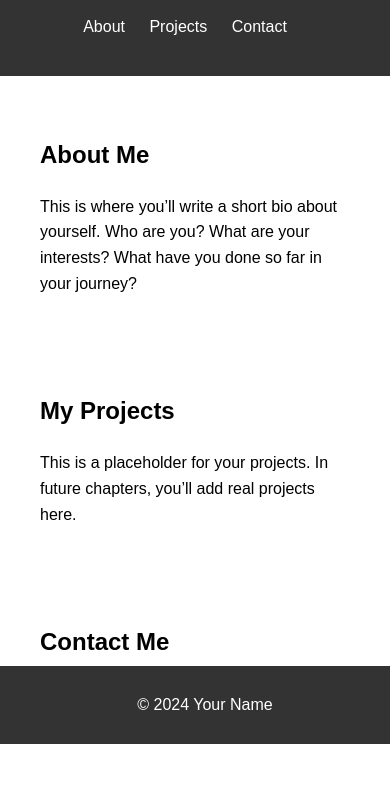
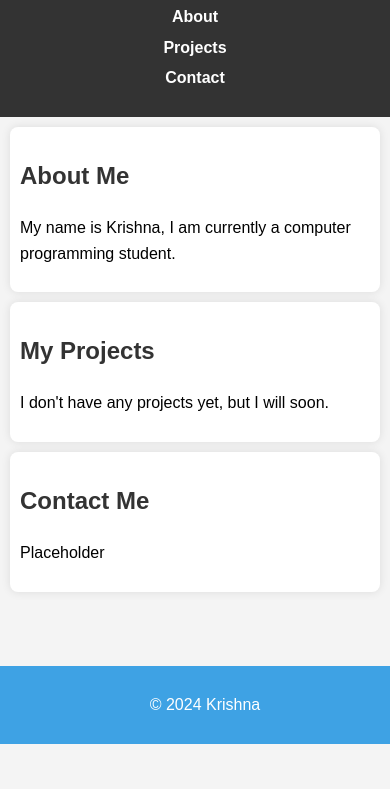
Before and after one commit to 2017krishna/my-portfolio, a plain HTML site: page index.html in a window 390 px wide. Shown: the part 100-889 px from the top of the page. After the commit the page ends 844 px from the top, so only its background shows below. Drawn offline with Linux system fonts and the light colour scheme; files that its build step writes are made by us from their sources.

Commit message:
Added basic CSS styling and responsive design

```diff
--- /dev/null
+++ b/css/styles.css
@@ -0,0 +1,73 @@
+body {
+    font-family: Arial, sans-serif;
+    margin: 0;
+    padding: 0;
+    background-color: #f4f4f4;
+    line-height: 1.6;
+}
+
+header, footer {
+    background-color: #333;
+    color: white;
+    text-align: center;
+    padding: 20px;
+}
+
+footer {
+    background-color: #3ea2e4;
+    color: white;
+    text-align: center;
+    padding: 0px;
+    position: fixed;
+    width: 100%;
+    bottom: 0;
+}
+
+section {
+    padding: 20px;
+    margin: 20px;
+    background-color: white;
+    border-radius: 8px;
+    box-shadow: 0 0 10px rgba(0, 0, 0, 0.1);
+}
+
+h2 {
+    color: #333;
+}
+
+nav ul {
+    list-style: none;
+    padding: 0;
+}
+
+nav ul li {
+    display: inline;
+    margin: 0 10px;
+}
+
+nav ul li a {
+    color: white;
+    text-decoration: none;
+    font-weight: bold;
+}
+
+nav ul li a:hover {
+    text-decoration: underline;
+}
+
+@media only screen and (max-width: 600px) {
+    header, footer {
+        padding: 10px;
+    }
+
+    nav ul li {
+        display: block;
+        text-align: center;
+        margin: 5px 0;
+    }
+
+    section {
+        padding: 10px;
+        margin: 10px;
+    }
+}
--- a/index.html
+++ b/index.html
@@ -9,7 +9,7 @@
 <body>
     <!-- Header Section -->
     <header>
-        <h1>Your Name</h1>
+        <h1>Krishna Pushparajah</h1>
         <nav>
             <ul>
                 <li><a href="#about">About</a></li>
@@ -22,24 +22,24 @@
     <!-- About Section -->
     <section id="about">
         <h2>About Me</h2>
-        <p>This is where you’ll write a short bio about yourself. Who are you? What are your interests? What have you done so far in your journey?</p>
+        <p>My name is Krishna, I am currently a computer programming student.</p>
     </section>
 
     <!-- Projects Section -->
     <section id="projects">
         <h2>My Projects</h2>
-        <p>This is a placeholder for your projects. In future chapters, you’ll add real projects here.</p>
+        <p>I don't have any projects yet, but I will soon.</p>
     </section>
 
     <!-- Contact Section -->
     <section id="contact">
         <h2>Contact Me</h2>
-        <p>In the future, this will be a contact form. For now, just leave this as a placeholder.</p>
+        <p>Placeholder</p>
     </section>
 
     <!-- Footer Section -->
     <footer>
-        <p>&copy; 2024 Your Name</p>
+        <p>&copy; 2024 Krishna</p>
     </footer>
 </body>
 </html>
--- a/styles.css
+++ /dev/null
@@ -1,44 +0,0 @@
-/* General Styles */
-body {
-    font-family: Arial, sans-serif;
-    margin: 0;
-    padding: 0;
-    line-height: 1.6;
-}
-
-header {
-    background-color: #333;
-    color: white;
-    padding: 20px;
-    text-align: center;
-}
-
-nav ul {
-    list-style: none;
-    padding: 0;
-}
-
-nav ul li {
-    display: inline;
-    margin-right: 20px;
-}
-
-nav ul li a {
-    color: white;
-    text-decoration: none;
-}
-
-section {
-    padding: 20px;
-    margin: 20px;
-}
-
-footer {
-    background-color: #333;
-    color: white;
-    text-align: center;
-    padding: 10px;
-    position: fixed;
-    bottom: 0;
-    width: 100%;
-}
```
